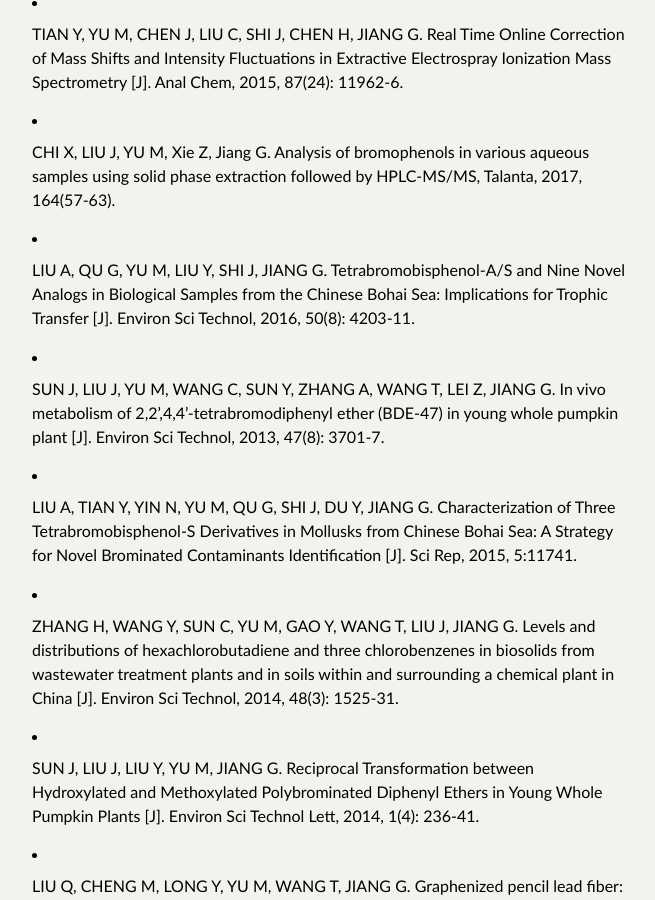
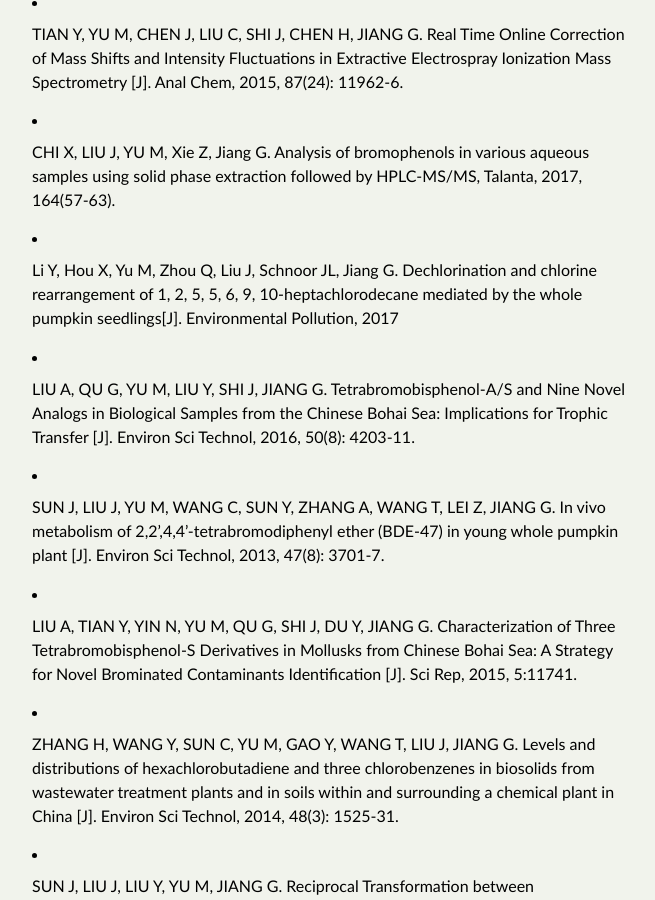
Before and after one commit to yufree/blog, a Jekyll site: the page built from vitae/index.md, in a window 1280 px wide and 900 px high, scrolled down 2256 px. Shown: the whole window, without its empty margins (308-963 px from the left). Built offline with Jekyll 4.4.1, drawn with Linux system fonts in a browser that asks for light colours; some web fonts are replaced; comment, search, counter and statistics services are not loaded.

Commit message:
add pubs

```diff
--- a/vitae/index.md
+++ b/vitae/index.md
@@ -72,6 +72,8 @@ POPs, Environmental Processes, Non-targeted Analysis, CSIA, Data Science
 - TIAN Y, YU M, CHEN J, LIU C, SHI J, CHEN H, JIANG G. Real Time Online Correction of Mass Shifts and Intensity Fluctuations in Extractive Electrospray Ionization Mass Spectrometry [J]. Anal Chem, 2015, 87(24): 11962-6.
 
 - CHI X, LIU J, YU M, Xie Z, Jiang G. Analysis of bromophenols in various aqueous samples using solid phase extraction followed by HPLC-MS/MS, Talanta, 2017, 164(57-63).
+
+- Li Y, Hou X, Yu M, Zhou Q, Liu J, Schnoor JL, Jiang G. Dechlorination and chlorine rearrangement of 1, 2, 5, 5, 6, 9, 10-heptachlorodecane mediated by the whole pumpkin seedlings[J]. Environmental Pollution, 2017
 
 - LIU A, QU G, YU M, LIU Y, SHI J, JIANG G. Tetrabromobisphenol-A/S and Nine Novel Analogs in Biological Samples from the Chinese Bohai Sea: Implications for Trophic Transfer [J]. Environ Sci Technol, 2016, 50(8): 4203-11.
 
```
